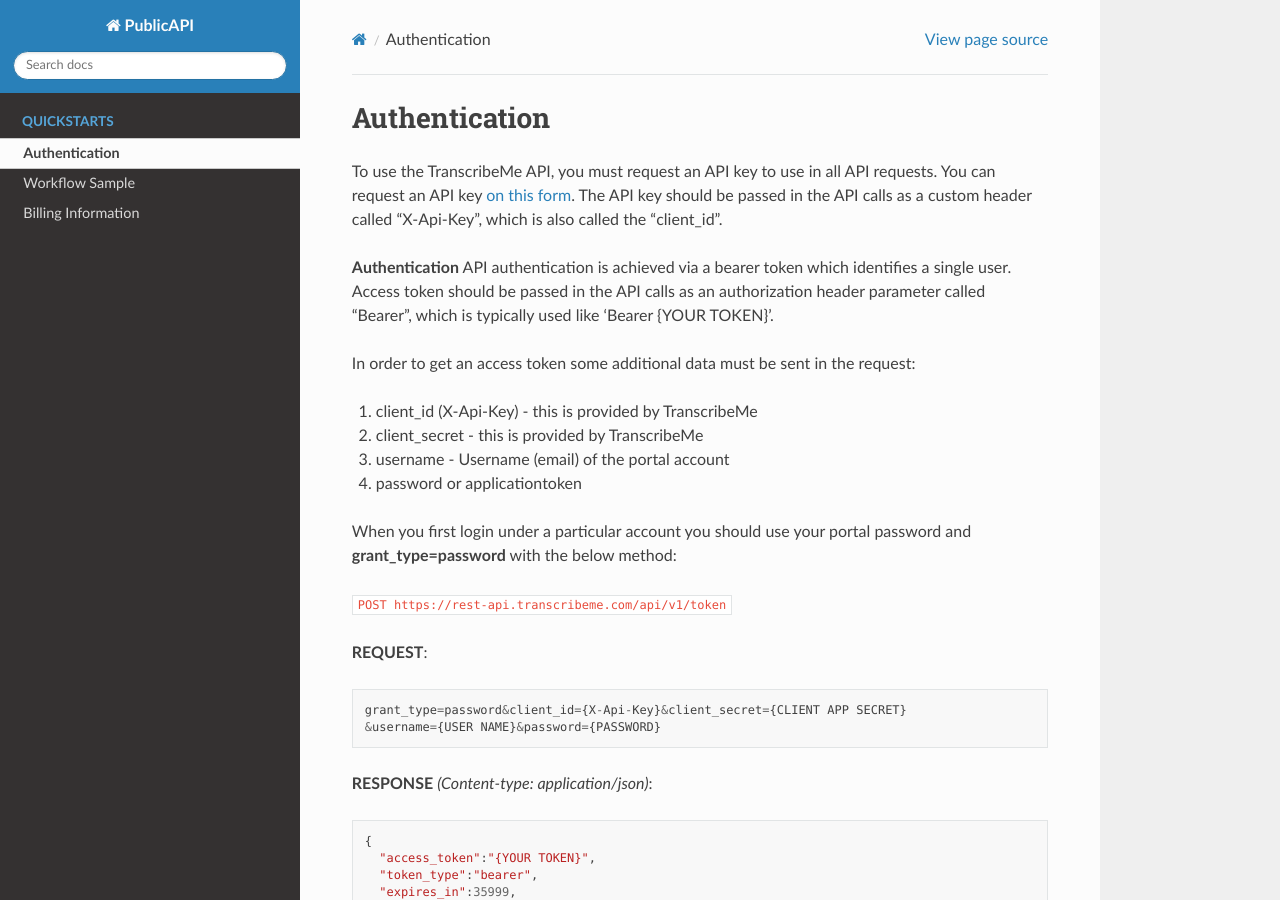
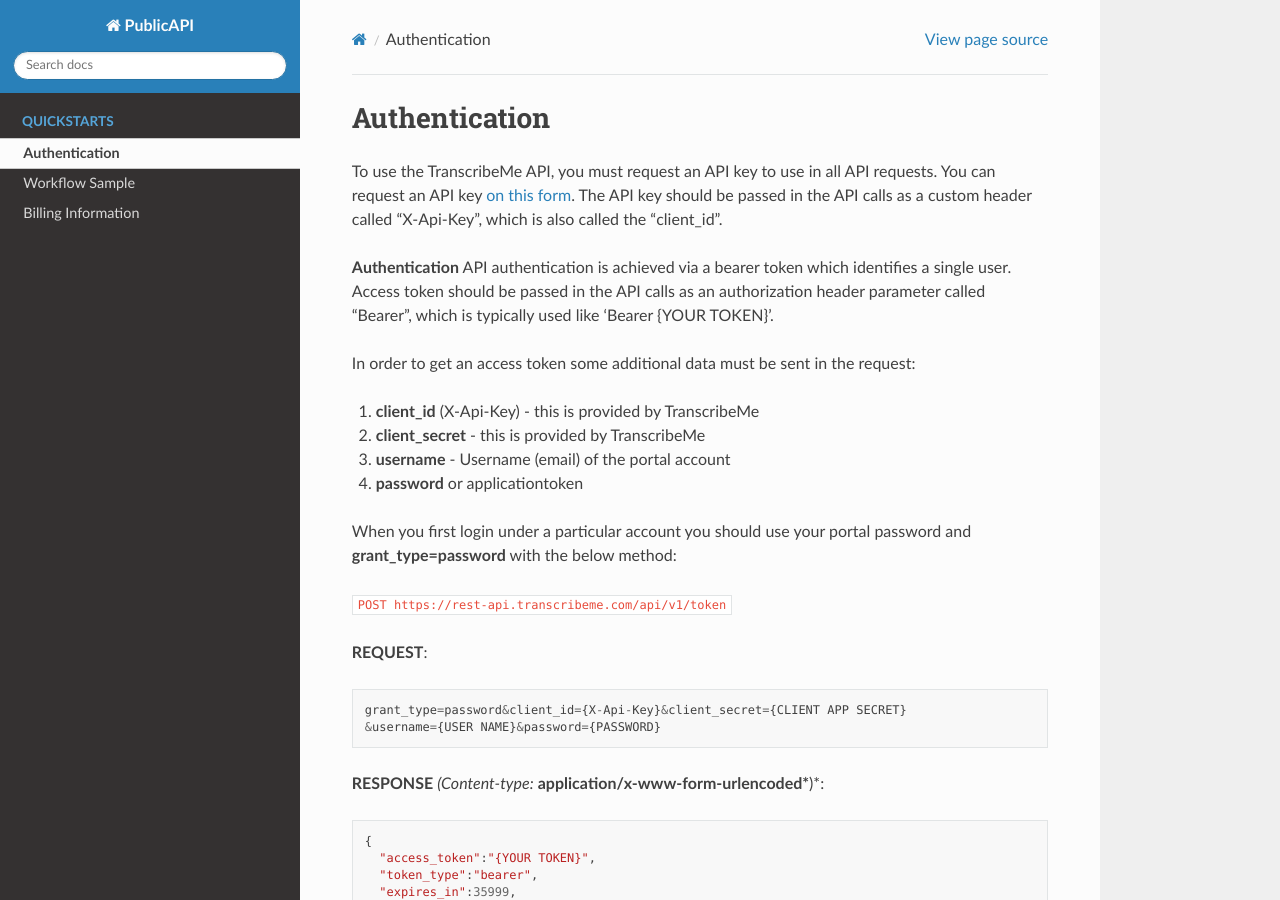
Before and after one commit to TranscribeMe/Docs, a Sphinx documentation site: the page built from docs/quickstarts/2_request_token.rst, in a window 1280 px wide and 900 px high. Built offline with Sphinx 7.4.7 and the Read the Docs theme 2.0.0, drawn with Linux system fonts in a browser that asks for light colours.

Commit message:
Update 2_request_token.rst

```diff
--- a/docs/quickstarts/2_request_token.rst
+++ b/docs/quickstarts/2_request_token.rst
@@ -8,10 +8,10 @@
 
 In order to get an access token some additional data must be sent in the request:
 
-1. client_id (X-Api-Key) - this is provided by TranscribeMe
-2. client_secret - this is provided by TranscribeMe
-3. username - Username (email) of the portal account
-4. password or applicationtoken
+1. **client_id** (X-Api-Key) - this is provided by TranscribeMe
+2. **client_secret** - this is provided by TranscribeMe
+3. **username** - Username (email) of the portal account
+4. **password** or applicationtoken
 
 When you first login under a particular account you should use your portal password and **grant_type=password** with the below method:
 
@@ -22,7 +22,7 @@
   grant_type=password&client_id={X-Api-Key}&client_secret={CLIENT APP SECRET}
   &username={USER NAME}&password={PASSWORD}
 
-**RESPONSE** *(Content-type: application/json)*::
+**RESPONSE** *(Content-type:* **application/x-www-form-urlencoded***)*::
 
   {
     "access_token":"{YOUR TOKEN}",
```
